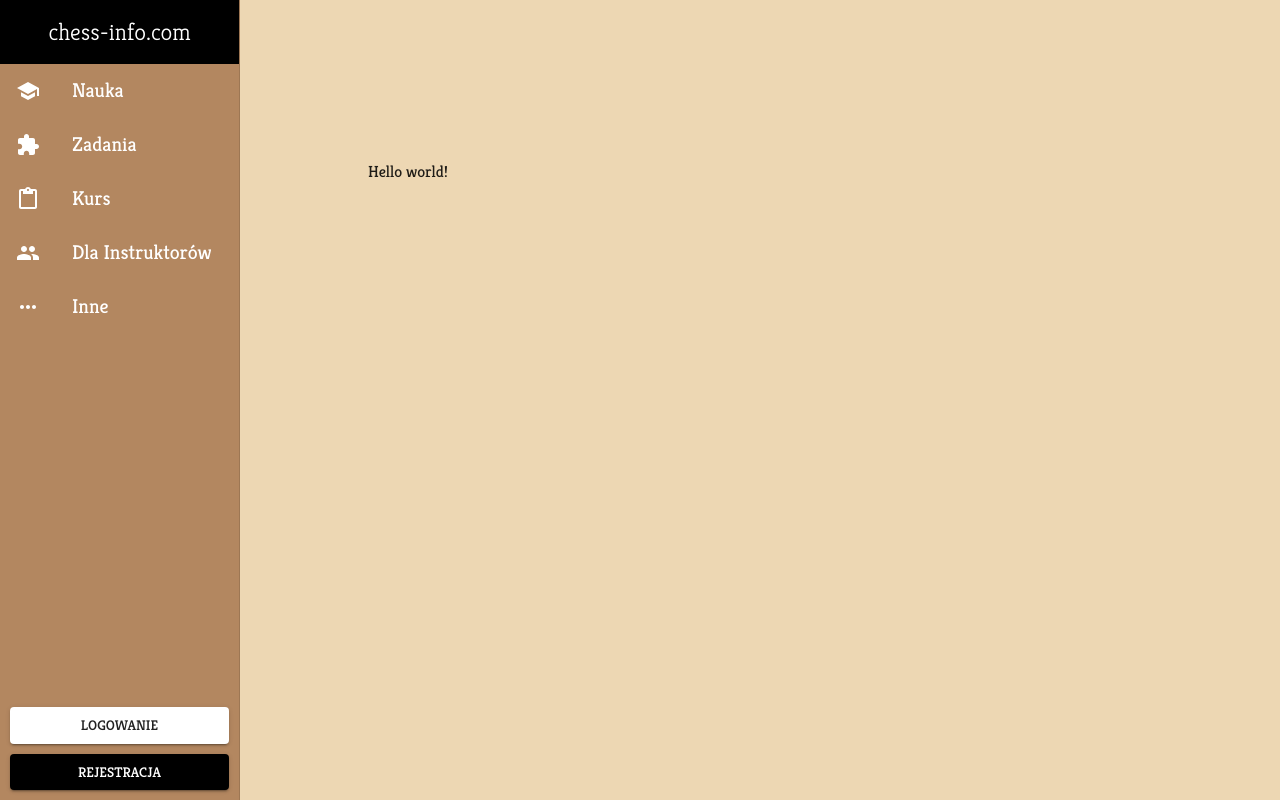
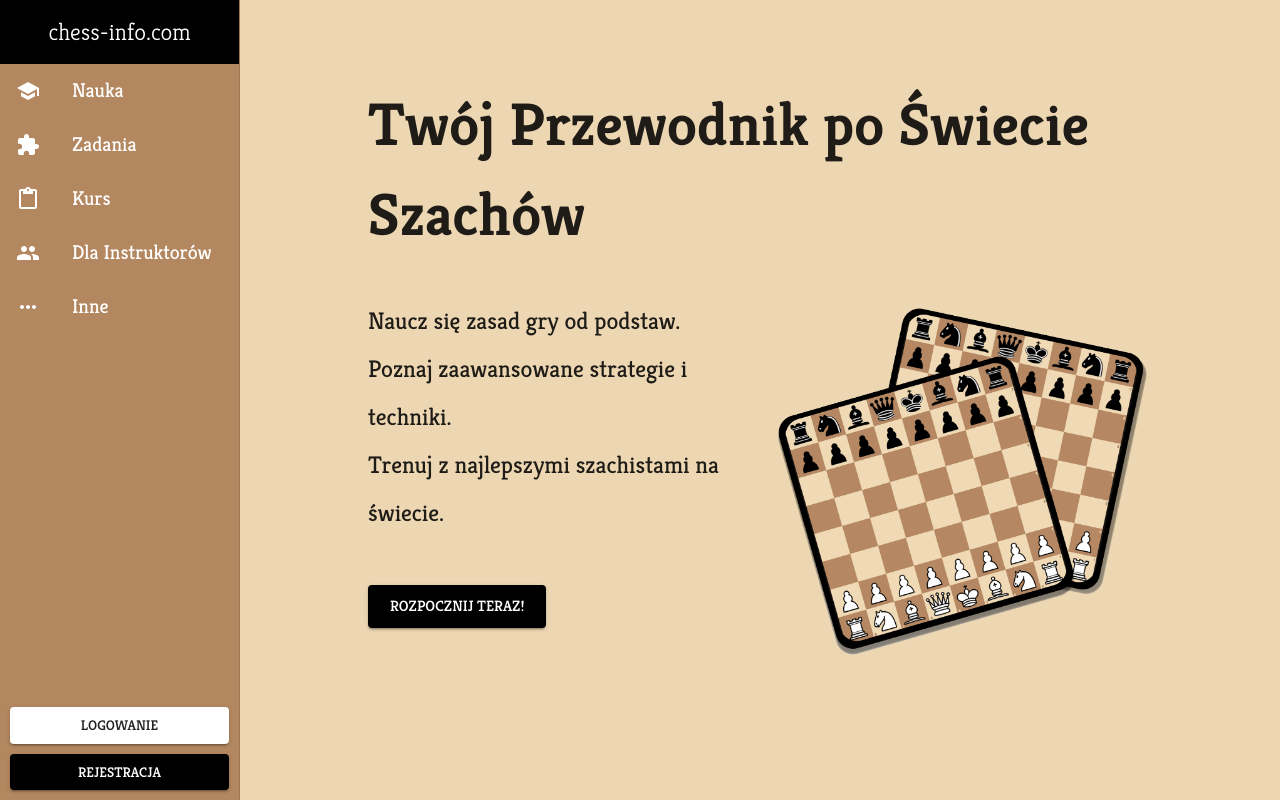
Before and after one commit to wojzam/chess-info, a React (Vite) app in the folder frontend/: page / in a window 1280 px wide. Built offline with nearby package versions, Linux system fonts and the light colour scheme.

Commit message:
Add main page

```diff
--- a/frontend/src/main.css
+++ b/frontend/src/main.css
@@ -18,7 +18,7 @@ body,
     display: flex;
     flex-direction: column;
     align-items: start;
-    padding: 20vh 10vw 10vh;
+    padding: 10vh 10vw 10vh;
 }
 
 @media (max-width: 900px) {
--- a/frontend/src/pages/MainPage.jsx
+++ b/frontend/src/pages/MainPage.jsx
@@ -1,6 +1,83 @@
+import React from 'react';
+import {Box, Button, Grid, Typography, useTheme} from '@mui/material';
+
 export default function MainPage() {
+    const theme = useTheme();
 
     return (
-        <> Hello world! </>
+        <>
+            <Box display="flex" flexDirection="column" gap={2}>
+                <Typography fontWeight="bold" gutterBottom sx={{
+                    fontSize: {
+                        xs: theme.typography.h4.fontSize,
+                        sm: theme.typography.h3.fontSize,
+                        md: theme.typography.h2.fontSize,
+                    },
+                    textAlign: {
+                        xs: 'center',
+                        sm: 'center',
+                        md: 'left',
+                    },
+                }}>
+                    Twój Przewodnik po Świecie Szachów
+                </Typography>
+
+                <Grid container spacing={2} sx={{justifyContent: {xs: "center", sm: 'center', md: 'flex-start'}}}>
+                    <Grid item xs={12} md={6}>
+                        <Box display="flex" flexDirection="column" gap={5} height="100%"
+                             sx={{
+                                 alignItems: {xs: "center", sm: 'center', md: 'flex-start'}
+                             }}>
+                            <Typography gutterBottom sx={{
+                                lineHeight: 2,
+                                fontSize: {
+                                    sm: theme.typography.h6.fontSize,
+                                    md: theme.typography.h5.fontSize,
+                                },
+                                textAlign: {
+                                    xs: 'center',
+                                    sm: 'center',
+                                    md: 'left',
+                                },
+                            }}>
+                                Naucz się zasad gry od podstaw.<br/>
+                                Poznaj zaawansowane strategie i techniki.<br/>
+                                Trenuj z najlepszymi szachistami na świecie.
+                            </Typography>
+
+                            <Button variant="contained" color="primary" size="large" sx={{width: 'fit-content'}}
+                                    href="/login">
+                                Rozpocznij teraz!
+                            </Button>
+                        </Box>
+                    </Grid>
+
+                    <Grid item xs={12} md={6}>
+                        <Box
+                            display="flex"
+                            justifyContent="center"
+                            alignItems="center"
+                            sx={{
+                                width: '100%',
+                                height: '100%',
+                            }}
+                        >
+                            <Box
+                                component="img"
+                                src="/img/boards.png"
+                                alt="boards"
+                                sx={{
+                                    width: '100%',
+                                    height: 'auto',
+                                    maxWidth: '400px',
+                                    objectFit: 'contain',
+                                }}
+                            />
+                        </Box>
+                    </Grid>
+
+                </Grid>
+            </Box>
+        </>
     );
 }
```
Also changed, not shown: frontend/public/img/boards.png (added).
